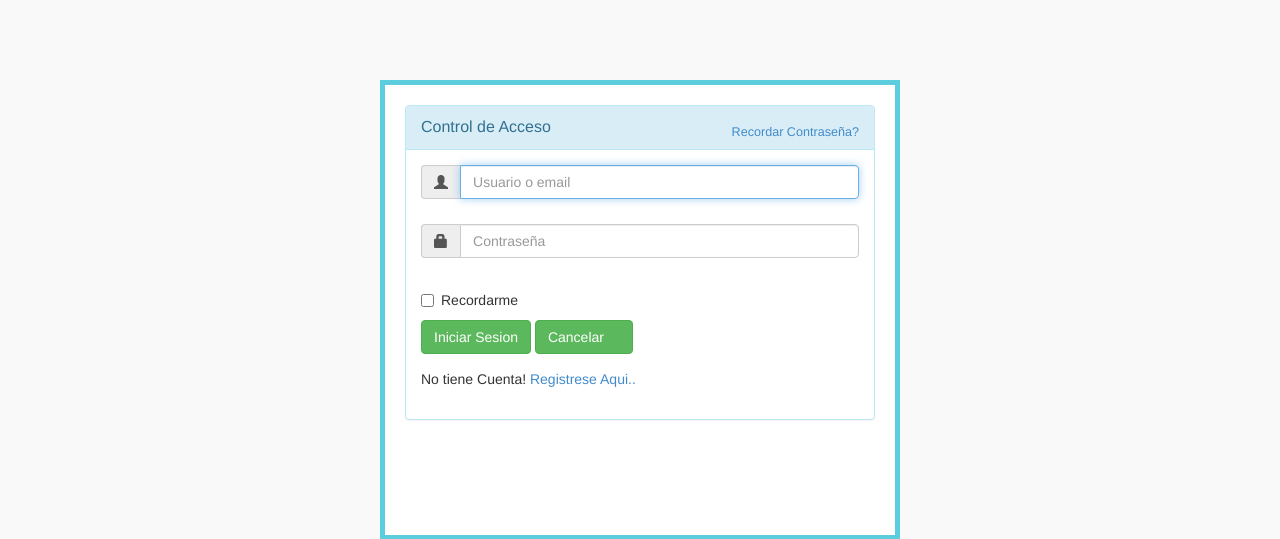
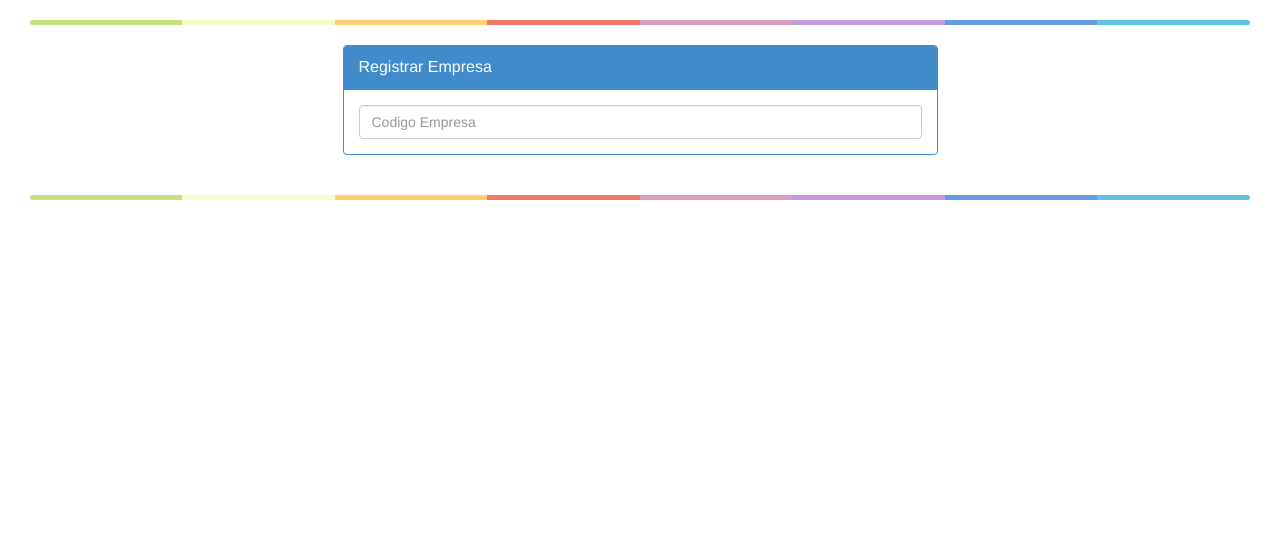
Before and after one commit to wdam/GestionEmpleos, a PHP site: page / in a window 1280 px wide. Shown: the top 539 px of the page. Run offline with PHP 8.4, Linux system fonts and the light colour scheme; some libraries are stand-ins or nearby versions.

Commit message:
index empresa

```diff
--- a/config/configuracion.ini
+++ b/config/configuracion.ini
@@ -1,7 +1,7 @@
 ; Archivo para guardar la configuracion de la Aplicacion
 [basedatos]
-dsn = "mysql:host=localhost;dbname=test;charset=utf8"
+dsn = "mysql:host=localhost;dbname=gestionempleos;charset=utf8"
 usuario = root
 clave = 'root'
-basedatos = GestionEmpleos
+basedatos = gestionempleos
 host = localhost
--- /dev/null
+++ b/controlador/EmpresaControl.php
@@ -0,0 +1,25 @@
+<?php
+
+/*
+ * To change this license header, choose License Headers in Project Properties.
+ * To change this template file, choose Tools | Templates
+ * and open the template in the editor.
+ */
+
+/**
+ * Description of EmpresaControl
+ *
+ * @author WDAM
+ */
+class EmpresaControl  extends Controlador{
+    //put your code here
+
+    function __construct($modelo, $accion) {
+        parent::__construct($modelo, $accion);
+    }
+
+    public function index() {
+        $this->vista->set('titulo', 'Registrar Empresa');
+        return $this->vista->imprimir();
+    }
+}
--- a/controlador/LoginControl.php
+++ b/controlador/LoginControl.php
@@ -17,16 +17,18 @@ class LoginControl  extends Controlador{
         parent::__construct($modelo, $accion);
         $this->setModelo($modelo);
     }
-     public function index() {
+    public function index() {
             $this->vista->set('titulo', 'Inicio de Sesion - INFOTECH');
             $this->vista->set('mensaje', '');
             return $this->vista->imprimir();
     }
 
     //-------- acceder a la aplicacion
+
     public function Acceso(){
 
         if (filter_input(INPUT_POST, 'btnInicio')){
+
             $user= filter_input(INPUT_POST,'txtUsuario') ? filter_input(INPUT_POST,'txtUsuario') : NULL;
             $pass= filter_input(INPUT_POST,'txtContra') ?  filter_input(INPUT_POST,'txtContra')  :NULL;
             $busc= $this->modelo->buscarLogin($user, $pass);
@@ -35,22 +37,30 @@ class LoginControl  extends Controlador{
                 $this->vista->set('titulo', 'INFOTECH');
                 $this->vista->set('mensaje', 'Usuario o Contraseña Incorrecta');
 
-             } else {
-                $nivel =$busc->getNivel();
-                if ($nivel === 1){
-                    $this->setVista('menuAdministrador');
-                }
+            } else {
+                $nivel =(String)$busc->getNivel();
+                $this->setVista($this->menu($nivel));
+            }
                 session_start();
                 $_SESSION['usuario.id'] = $busc->getIdentificacion();
+                $this->vista->set('titulo', 'INFOTECH');
                 $this->vista->set('mensaje', '');
              }
             return $this->vista->imprimir();
+
+    }
+    function menu($nivel){
+
+        if($nivel === "administrador"){
+            $nivel='menuAdministrador';
+        } elseif ($nivel === "operario") {
+           $nivel='menuOperario';
+        } elseif ($nivel == "cliente"){
+            $nivel='menuCliente';
         } else {
-            $this->vista->set('mensaje', 'Error al Enviar');
-            $this->vista->set('titulo', 'INFOTECH');
-            return $this->vista->imprimir();
-
+            $nivel='Acceso';
         }
+        return $nivel;
     }
 
     public function menuOperario(){
--- a/index.php
+++ b/index.php
@@ -34,8 +34,10 @@ function cargadorClases(){
     require_once './config/Db.php';
     require_once './modelo/Modelo.php';
     require_once './modelo/Login.php';
+    require_once './modelo/Empresa.php';
     require_once './controlador/Controlador.php';
     require_once './controlador/LoginControl.php';
+    require_once './controlador/EmpresaControl.php';
     require_once './vista/Vista.php';
     require_once './utiles/class.phpmailer.php';
     require_once './utiles/class.pop3.php';
--- /dev/null
+++ b/modelo/Empresa.php
@@ -0,0 +1,89 @@
+<?php
+
+/*
+ * To change this license header, choose License Headers in Project Properties.
+ * To change this template file, choose Tools | Templates
+ * and open the template in the editor.
+ */
+
+/**
+ * Description of Empresa
+ *
+ * @author WDAM
+ */
+class Empresa extends Modelo{
+    //put your code here
+    private  $Codigo;
+    private  $Nombre;
+    private  $Telefono;
+    private  $Email;
+
+
+    // Constructor
+    public function __construct() {
+        parent::__construct();
+    }
+
+   // GETTER Y SETTER
+   public function getCodigo() {
+       return $this->Codigo;
+   }
+
+   public function getNombre() {
+       return $this->Nombre;
+   }
+
+   public function getTelefono() {
+       return $this->Telefono;
+   }
+
+   public function getEmail() {
+       return $this->Email;
+   }
+
+   public function setCodigo($Codigo) {
+       $this->Codigo = $Codigo;
+   }
+
+   public function setNombre($Nombre) {
+       $this->Nombre = $Nombre;
+   }
+
+   public function setTelefono($Telefono) {
+       $this->Telefono = $Telefono;
+   }
+
+   public function setEmail($Email) {
+       $this->Email = $Email;
+   }
+
+
+
+// MAPEO Y OBTENCION DE PARAMETROS
+     private function mapearLogin(Empresa $empr, array $props) {
+        if (array_key_exists('Codigo', $props)) {
+            $empr->setCodigo($props['Codigo']);
+        }
+        if (array_key_exists('Nombre', $props)) {
+            $empr->setNombre($props['Nombre']);
+        }
+        if (array_key_exists('Telefono', $props)) {
+            $empr->setTelefono($props['Telefono']);
+        }
+        if (array_key_exists('Email', $props)) {
+            $empr->setEmail($props['Email']);
+        }
+    }
+
+    private function getParametros(Empresa $empr) {
+
+        $parametros = array(
+            ':Codigo' => $empr->getCodigo(),
+            ':Nombre' => $empr->getNombre(),
+            ':Telefono' => $empr->getTelefono(),
+            ':Email' => $empr->getEmail()
+        );
+        return $parametros;
+    }
+
+}
--- a/modelo/Login.php
+++ b/modelo/Login.php
@@ -86,7 +86,7 @@ class Login extends Modelo {
 
     // FUNCIONES CRUD
     public function buscarLogin($cod, $pas) {
-        $sql =  "SELECT  Nivel, Identificacion, Clave FROM persona WHERE Identificacion='$cod' and Clave=SHA('$pas')";
+        $sql =  "SELECT  Nivel, Identificacion, Clave FROM persona WHERE Identificacion='$cod' and Clave='$pas'";
         $param = array($cod, $pas);
         $this->__setSql($sql);
         $resultado = $this->consultar($sql, $param);
--- a/utiles/inicio.php
+++ b/utiles/inicio.php
@@ -6,7 +6,7 @@
  * adecuado dependiendo de la llamada que se realice.
  *
  */
-$controlador = "Login";
+$controlador = "Empresa";
 $accion = "index";
 $consulta = null;
 
--- /dev/null
+++ b/vista/empresa/index.tpl
@@ -0,0 +1,56 @@
+<!doctype html>
+<html lang="en">
+<head>
+	<meta charset="UTF-8">
+	<meta http-equiv="X-UA-Compatible" content="IE=edge">
+    <meta name="viewport" content="width=device-width, initial-scale=1">
+    <link href="css/bootstrap.min.css" rel="stylesheet">
+	<title><?php echo $titulo; ?></title>
+
+	<style type="text/css">
+	   .colorgraph {
+  height: 5px;
+  border-top: 0;
+  background: #c4e17f;
+  border-radius: 5px;
+  background-image: -webkit-linear-gradient(left, #c4e17f, #c4e17f 12.5%, #f7fdca 12.5%, #f7fdca 25%, #fecf71 25%, #fecf71 37.5%, #f0776c 37.5%, #f0776c 50%, #db9dbe 50%, #db9dbe 62.5%, #c49cde 62.5%, #c49cde 75%, #669ae1 75%, #669ae1 87.5%, #62c2e4 87.5%, #62c2e4);
+  background-image: -moz-linear-gradient(left, #c4e17f, #c4e17f 12.5%, #f7fdca 12.5%, #f7fdca 25%, #fecf71 25%, #fecf71 37.5%, #f0776c 37.5%, #f0776c 50%, #db9dbe 50%, #db9dbe 62.5%, #c49cde 62.5%, #c49cde 75%, #669ae1 75%, #669ae1 87.5%, #62c2e4 87.5%, #62c2e4);
+  background-image: -o-linear-gradient(left, #c4e17f, #c4e17f 12.5%, #f7fdca 12.5%, #f7fdca 25%, #fecf71 25%, #fecf71 37.5%, #f0776c 37.5%, #f0776c 50%, #db9dbe 50%, #db9dbe 62.5%, #c49cde 62.5%, #c49cde 75%, #669ae1 75%, #669ae1 87.5%, #62c2e4 87.5%, #62c2e4);
+  background-image: linear-gradient(to right, #c4e17f, #c4e17f 12.5%, #f7fdca 12.5%, #f7fdca 25%, #fecf71 25%, #fecf71 37.5%, #f0776c 37.5%, #f0776c 50%, #db9dbe 50%, #db9dbe 62.5%, #c49cde 62.5%, #c49cde 75%, #669ae1 75%, #669ae1 87.5%, #62c2e4 87.5%, #62c2e4);
+}
+	</style>
+</head>
+<body>
+	<div class="container-fluid">
+		<div class="row-fluid">
+			<div class="col-md-12">
+				<hr class="colorgraph">
+			</div>
+			<div class="col-xs-12 col-sm-8 col-md-6 col-sm-offset-2 col-md-offset-3">
+				<div class="panel panel-primary">
+					<div class="panel-heading">
+						<div class="panel-title">Registrar Empresa</div>
+					</div>
+					<div class="panel-body">
+						<form name="frmEmpresa" class="form-horizontal" role="form">
+                            <div id="regAlert" style="display:none" class="alert alert-danger">
+                                <p>Error Al Guardar Empresa.........</p>
+                            </div>
+                            <input id="txtCodigo" Name="txtCodigo"type="text" class="form-control" placeholder="Codigo Empresa" title="Codigo Empresa">
+						</form>
+
+					</div>
+
+				</div>
+			</div>
+
+			<div class="col-md-12">
+				<hr class="colorgraph">
+			</div>
+		</div>
+	</div>
+
+    <script src="https://ajax.googleapis.com/ajax/libs/jquery/1.11.0/jquery.min.js"></script>
+    <script src="js/bootstrap.min.js"></script>
+</body>
+</html>
--- a/vista/login/index.tpl
+++ b/vista/login/index.tpl
@@ -5,10 +5,10 @@
     <meta http-equiv="X-UA-Compatible" content="IE=edge">
     <meta name="viewport" content="width=device-width, initial-scale=1">
     <title><?php echo $titulo; ?></title>
-    <link href="css/bootstrap.min.css" rel="stylesheet">
-    <link href="css/login.css" rel="stylesheet">
-    <link href="css/animate.delay.css" rel="stylesheet">
-    <link href="css/animate.min.css" rel="stylesheet">
+    <link href="/<?php echo APPNAME;?>/css/bootstrap.min.css" rel="stylesheet">
+    <link href="/<?php echo APPNAME;?>/css/login.css" rel="stylesheet">
+    <link href="/<?php echo APPNAME;?>/css/animate.delay.css" rel="stylesheet">
+    <link href="/<?php echo APPNAME;?>/css/animate.min.css" rel="stylesheet">
     <script type="text/javascript">
         var init = function() {
             var efectoFlip = document.getElementById('efectoFlip');
@@ -107,7 +107,7 @@
                                     <div class="panel-title">Crear Cuenta</div>
                                     <div class="titulo"><a href="#" onclick="$('#registroNuevo').hide(); $('#login').show()">Iniciar Sesion</a></div>
                                 </div>
-                            <div class="panel-boy">
+                            <div class="panel-body">
                                 <form name="frmRegistroUsuario" class="form-horizontal" role="form">
                                     <div id="registroAlert" style="display:none" class="alert alert-danger">
                                         <p>Error Al registrarse.........</p>
```
Also changed, not shown: nbproject/private/private.xml (+9 -5 lines).
